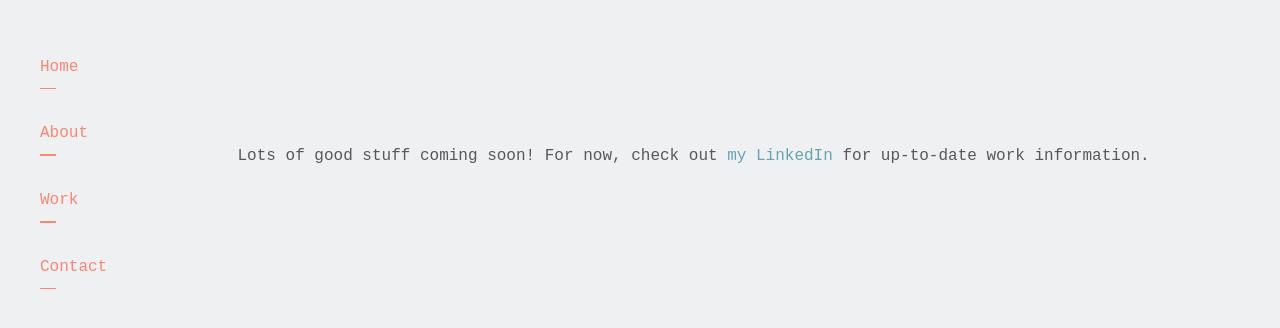
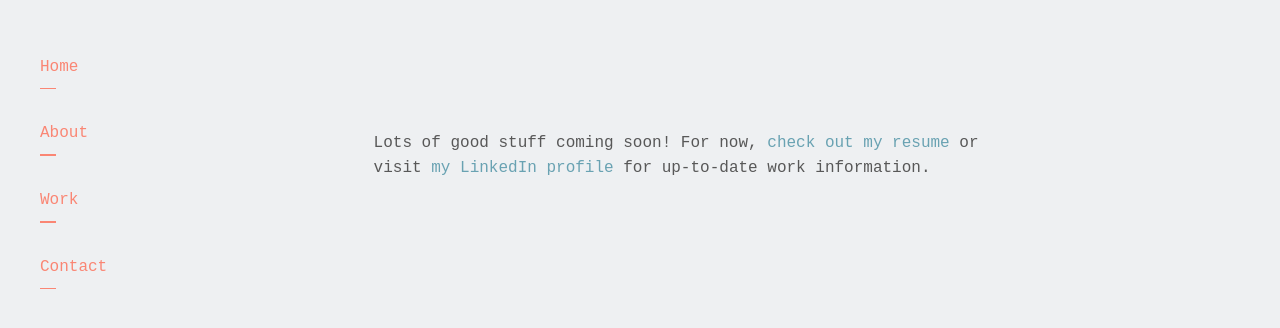
Before and after one commit to akutch/kutch-codes, an Angular app: page /work in a window 1280 px wide. Shown: the part 244-572 px from the top of the page. Built offline with nearby package versions, Linux system fonts and the light colour scheme.

Commit message:
Update Landing, Contact, and Work page content

```diff
--- a/src/app/contact/contact.component.html
+++ b/src/app/contact/contact.component.html
@@ -1,3 +1,3 @@
 <p>
-  anna@kutch.codes
+  Email me: <a class="ak-link" href="mailto:anna@kutch.codes">anna@kutch.codes</a>
 </p>
--- a/src/app/landing/landing.component.html
+++ b/src/app/landing/landing.component.html
@@ -3,5 +3,5 @@
     <img class="ak-image" src="../assets/images/anna.png" alt="Anna Kutch"/>
 </figure>
 <caption class="ak-caption">
-    Hello, my name is Anna. I’m a developer in Boston, MA. I specialize in creating pixel-perfect user interfaces. I love Angular, Sketch, AWS, and running. Let's collaborate!
+    Hello, my name is Anna Kutch. I’m a developer in Boston, MA. I specialize in creating pixel-perfect user interfaces. I love Angular, Sketch, AWS, and running. Let's collaborate!
 </caption>
--- a/src/app/work/work.component.html
+++ b/src/app/work/work.component.html
@@ -1,3 +1,3 @@
-<p>
-  Lots of good stuff coming soon! For now, check out <a class="ak-link" href="https://www.linkedin.com/in/annakutch/" target="_blank" title="Anna Kutch on LinkedIn">my LinkedIn</a> for up-to-date work information.
-</p>
+<div class="ak-work">
+  <span>Lots of good stuff coming soon! For now, <a class="ak-link" href="../assets/files/Anna-Kutch-Resume.pdf" target="_blank">check out my resume</a> or visit <a class="ak-link" href="https://www.linkedin.com/in/annakutch/" target="_blank" title="Anna Kutch on LinkedIn">my LinkedIn profile</a> for up-to-date work information.</span>
+</div>
--- a/src/app/work/work.component.scss
+++ b/src/app/work/work.component.scss
@@ -1 +1,12 @@
 @import '~styles.scss';
+
+.ak-work {
+    display: flex;
+    justify-content: center;
+    line-height: $ak-medium-line-height;
+    width: 80vw;
+
+    @media all and (min-width: 43.75em) { /* 700px */
+        width: 50vw;
+    }
+}
```
Also changed, not shown: src/assets/images/arrow.svg (added), 1 other file (tests, documents, lock files or other folders).
